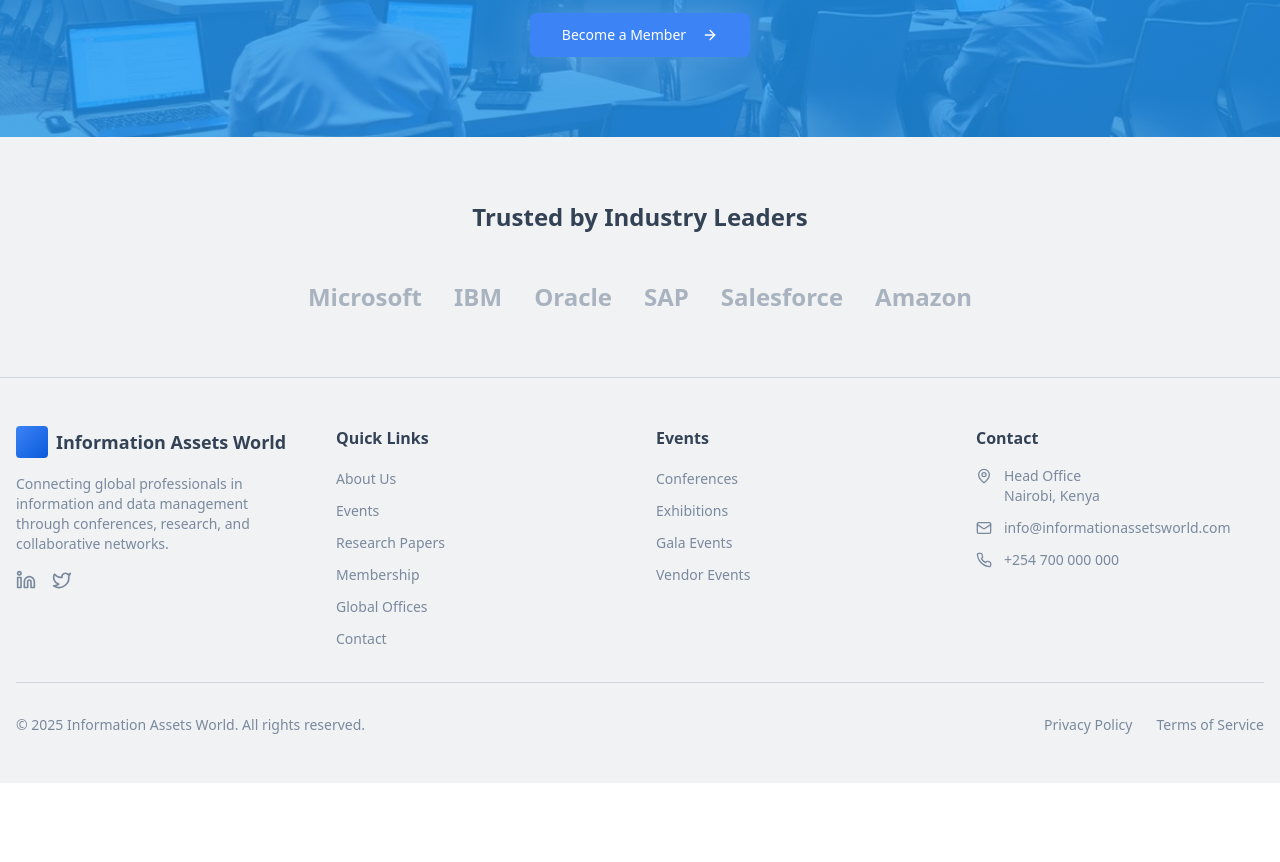
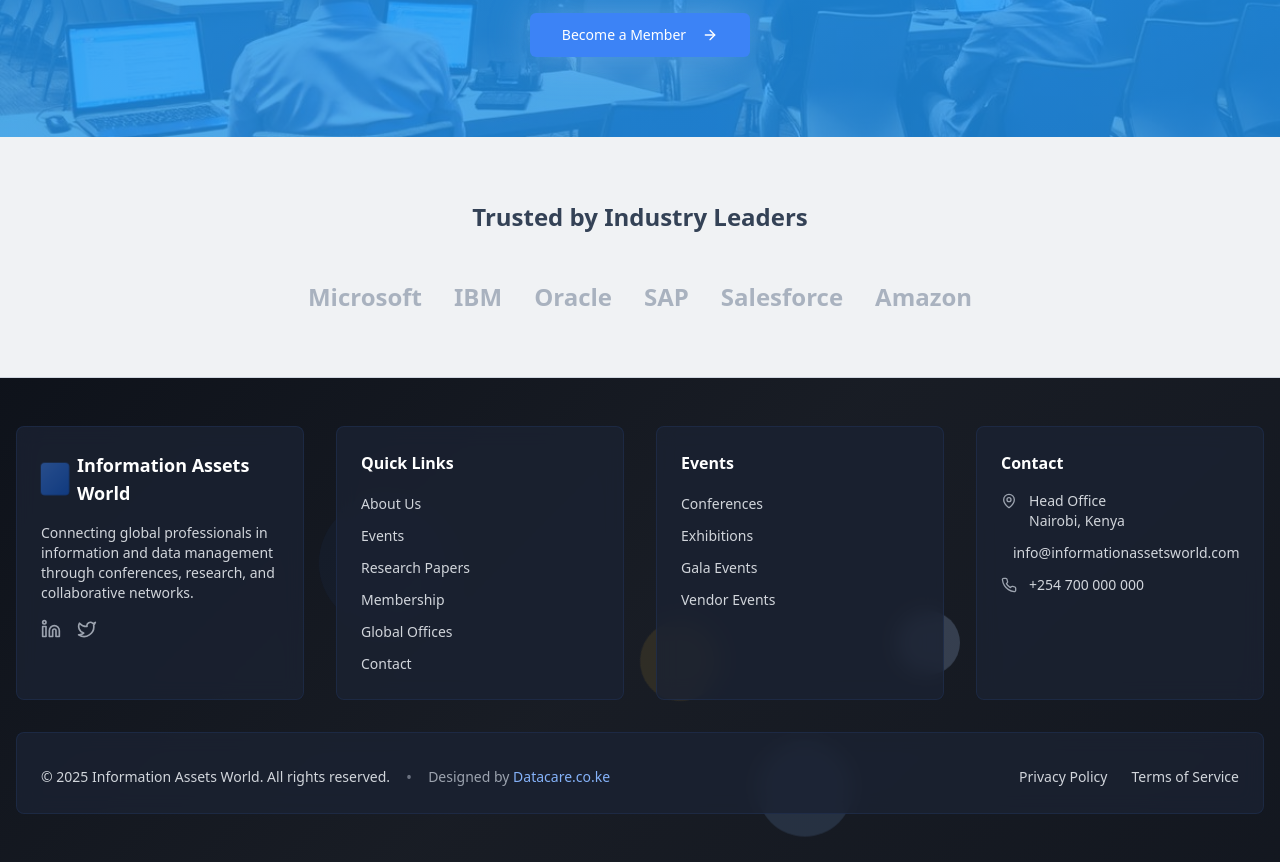
Before and after one commit to lewisgithinji/Information-Assets-World, a React (Vite) app: page / in a window 1280 px wide. Shown: the part 3589-4451 px from the top of the page. Before the commit the page ends 4372 px from the top, so only its background shows below. Built offline with nearby package versions, Linux system fonts and the light colour scheme; the HTML template or start-up script is replaced by a standard one.

Commit message:
Refactor: Enhance footer with dark theme

```diff
--- a/index.html
+++ b/index.html
@@ -5,16 +5,16 @@
     <meta name="viewport" content="width=device-width, initial-scale=1.0" />
     <title>Information Assets World - Global Network for Information Management Professionals</title>
     <meta name="description" content="Join the global network of 10,000+ information management professionals. Access conferences, research papers, and collaborate with experts worldwide." />
-    <meta name="author" content="Lovable" />
+    <meta name="author" content="Datacare.co.ke" />
 
-    <meta property="og:title" content="96db0f5f-8ef9-4960-8ead-e79a8b7fb693" />
-    <meta property="og:description" content="Lovable Generated Project" />
+    <meta property="og:title" content="Information Assets World - Global Network for Information Management Professionals" />
+    <meta property="og:description" content="Join the global network of 10,000+ information management professionals. Access conferences, research papers, and collaborate with experts worldwide." />
     <meta property="og:type" content="website" />
-    <meta property="og:image" content="https://lovable.dev/opengraph-image-p98pqg.png" />
+    <meta property="og:image" content="https://www.informationassetsworld.com/og-image.jpg" />
 
     <meta name="twitter:card" content="summary_large_image" />
-    <meta name="twitter:site" content="@lovable_dev" />
-    <meta name="twitter:image" content="https://lovable.dev/opengraph-image-p98pqg.png" />
+    <meta name="twitter:site" content="@InfoAssetsWorld" />
+    <meta name="twitter:image" content="https://www.informationassetsworld.com/og-image.jpg" />
   </head>
 
   <body>
--- a/src/components/Footer.tsx
+++ b/src/components/Footer.tsx
@@ -21,40 +21,48 @@ const Footer = () => {
   ];
 
   return (
-    <footer className="bg-secondary border-t border-border">
-      <div className="container mx-auto px-4 py-12">
+    <footer className="relative gradient-footer border-t border-glass-border overflow-hidden">
+      {/* Animated Background Elements */}
+      <div className="absolute inset-0 overflow-hidden pointer-events-none">
+        <div className="absolute top-1/4 left-1/4 w-32 h-32 rounded-full bg-primary/10 animate-rotate-slow animate-glow-pulse"></div>
+        <div className="absolute top-3/4 right-1/3 w-24 h-24 rounded-full bg-primary-light/15 animate-rotate-fast animate-float"></div>
+        <div className="absolute bottom-1/3 left-1/2 w-20 h-20 rounded-full bg-accent/10 animate-rotate-slow" style={{animationDelay: '-5s'}}></div>
+        <div className="absolute top-1/2 right-1/4 w-16 h-16 rounded-full bg-primary-glow/20 animate-float" style={{animationDelay: '-2s'}}></div>
+      </div>
+
+      <div className="container mx-auto px-4 py-12 relative z-10">
         <div className="grid grid-cols-1 md:grid-cols-4 gap-8">
           {/* Brand */}
-          <div className="space-y-4">
+          <div className="space-y-4 glass-effect rounded-lg p-6">
             <div className="flex items-center space-x-2">
-              <div className="h-8 w-8 rounded gradient-primary"></div>
-              <span className="text-lg font-bold text-foreground">
+              <div className="h-8 w-8 rounded gradient-primary animate-glow-pulse"></div>
+              <span className="text-lg font-bold text-white">
                 Information Assets World
               </span>
             </div>
-            <p className="text-sm text-muted-foreground max-w-xs">
+            <p className="text-sm text-gray-300 max-w-xs">
               Connecting global professionals in information and data management through
               conferences, research, and collaborative networks.
             </p>
             <div className="flex space-x-4">
-              <a href="#" className="text-muted-foreground hover:text-primary transition-colors">
+              <a href="#" className="text-gray-400 hover:text-primary-light transition-all duration-300 hover:scale-110 hover:drop-shadow-[0_0_8px_hsl(var(--primary-light))]">
                 <Linkedin className="h-5 w-5" />
               </a>
-              <a href="#" className="text-muted-foreground hover:text-primary transition-colors">
+              <a href="#" className="text-gray-400 hover:text-primary-light transition-all duration-300 hover:scale-110 hover:drop-shadow-[0_0_8px_hsl(var(--primary-light))]">
                 <Twitter className="h-5 w-5" />
               </a>
             </div>
           </div>
 
           {/* Quick Links */}
-          <div>
-            <h3 className="font-semibold text-foreground mb-4">Quick Links</h3>
+          <div className="glass-effect rounded-lg p-6">
+            <h3 className="font-semibold text-white mb-4">Quick Links</h3>
             <ul className="space-y-2">
               {quickLinks.map((link) => (
                 <li key={link.name}>
                   <Link
                     to={link.href}
-                    className="text-sm text-muted-foreground hover:text-primary transition-colors"
+                    className="text-sm text-gray-300 hover:text-primary-light transition-all duration-300 hover:drop-shadow-[0_0_4px_hsl(var(--primary-light))] relative inline-block after:content-[''] after:absolute after:w-full after:scale-x-0 after:h-0.5 after:bottom-0 after:left-0 after:bg-primary-light after:origin-bottom-right after:transition-transform after:duration-300 hover:after:scale-x-100 hover:after:origin-bottom-left"
                   >
                     {link.name}
                   </Link>
@@ -64,14 +72,14 @@ const Footer = () => {
           </div>
 
           {/* Events */}
-          <div>
-            <h3 className="font-semibold text-foreground mb-4">Events</h3>
+          <div className="glass-effect rounded-lg p-6">
+            <h3 className="font-semibold text-white mb-4">Events</h3>
             <ul className="space-y-2">
               {eventTypes.map((link) => (
                 <li key={link.name}>
                   <Link
                     to={link.href}
-                    className="text-sm text-muted-foreground hover:text-primary transition-colors"
+                    className="text-sm text-gray-300 hover:text-primary-light transition-all duration-300 hover:drop-shadow-[0_0_4px_hsl(var(--primary-light))] relative inline-block after:content-[''] after:absolute after:w-full after:scale-x-0 after:h-0.5 after:bottom-0 after:left-0 after:bg-primary-light after:origin-bottom-right after:transition-transform after:duration-300 hover:after:scale-x-100 hover:after:origin-bottom-left"
                   >
                     {link.name}
                   </Link>
@@ -81,25 +89,25 @@ const Footer = () => {
           </div>
 
           {/* Contact */}
-          <div>
-            <h3 className="font-semibold text-foreground mb-4">Contact</h3>
+          <div className="glass-effect rounded-lg p-6">
+            <h3 className="font-semibold text-white mb-4">Contact</h3>
             <div className="space-y-3">
               <div className="flex items-start space-x-3">
-                <MapPin className="h-4 w-4 text-muted-foreground mt-0.5" />
-                <div className="text-sm text-muted-foreground">
+                <MapPin className="h-4 w-4 text-gray-400 mt-0.5" />
+                <div className="text-sm text-gray-300">
                   <p>Head Office</p>
                   <p>Nairobi, Kenya</p>
                 </div>
               </div>
               <div className="flex items-center space-x-3">
-                <Mail className="h-4 w-4 text-muted-foreground" />
-                <span className="text-sm text-muted-foreground">
+                <Mail className="h-4 w-4 text-gray-400" />
+                <span className="text-sm text-gray-300">
                   info@informationassetsworld.com
                 </span>
               </div>
               <div className="flex items-center space-x-3">
-                <Phone className="h-4 w-4 text-muted-foreground" />
-                <span className="text-sm text-muted-foreground">
+                <Phone className="h-4 w-4 text-gray-400" />
+                <span className="text-sm text-gray-300">
                   +254 700 000 000
                 </span>
               </div>
@@ -108,15 +116,21 @@ const Footer = () => {
         </div>
 
         {/* Bottom Bar */}
-        <div className="border-t border-border mt-8 pt-8 flex flex-col md:flex-row justify-between items-center">
-          <p className="text-sm text-muted-foreground">
-            © {currentYear} Information Assets World. All rights reserved.
-          </p>
+        <div className="border-t border-glass-border mt-8 pt-8 flex flex-col md:flex-row justify-between items-center glass-effect rounded-lg p-6">
+          <div className="flex flex-col md:flex-row items-center space-y-2 md:space-y-0 md:space-x-4">
+            <p className="text-sm text-gray-300">
+              © {currentYear} Information Assets World. All rights reserved.
+            </p>
+            <span className="hidden md:inline text-gray-500">•</span>
+            <p className="text-sm text-gray-400">
+              Designed by <a href="https://datacare.co.ke" target="_blank" rel="noopener noreferrer" className="text-primary-light hover:text-primary transition-colors hover:drop-shadow-[0_0_4px_hsl(var(--primary-light))]">Datacare.co.ke</a>
+            </p>
+          </div>
           <div className="flex space-x-6 mt-4 md:mt-0">
-            <Link to="/privacy" className="text-sm text-muted-foreground hover:text-primary transition-colors">
+            <Link to="/privacy" className="text-sm text-gray-300 hover:text-primary-light transition-all duration-300 hover:drop-shadow-[0_0_4px_hsl(var(--primary-light))]">
               Privacy Policy
             </Link>
-            <Link to="/terms" className="text-sm text-muted-foreground hover:text-primary transition-colors">
+            <Link to="/terms" className="text-sm text-gray-300 hover:text-primary-light transition-all duration-300 hover:drop-shadow-[0_0_4px_hsl(var(--primary-light))]">
               Terms of Service
             </Link>
           </div>
--- a/src/index.css
+++ b/src/index.css
@@ -63,6 +63,7 @@
     /* Gradients */
     --gradient-primary: linear-gradient(135deg, hsl(217 91% 60%), hsl(217 91% 45%));
     --gradient-hero: linear-gradient(135deg, hsl(217 91% 60%) 0%, hsl(185 85% 45%) 100%);
+    --gradient-footer: linear-gradient(135deg, hsl(220 30% 8%) 0%, hsl(220 20% 12%) 50%, hsl(220 25% 10%) 100%);
     --gradient-subtle: linear-gradient(180deg, hsl(0 0% 100%) 0%, hsl(215 15% 98%) 100%);
 
     /* Shadows */
@@ -71,6 +72,10 @@
     --shadow-lg: 0 10px 15px -3px hsl(215 25% 27% / 0.1), 0 4px 6px -2px hsl(215 25% 27% / 0.05);
     --shadow-primary: 0 10px 30px -10px hsl(217 91% 60% / 0.3);
     --shadow-glow: 0 0 40px hsl(217 91% 85% / 0.4);
+
+    /* Glass Effect */
+    --glass-bg: hsla(220, 30%, 15%, 0.8);
+    --glass-border: hsla(220, 50%, 30%, 0.3);
 
     /* Animations */
     --transition-smooth: all 0.3s cubic-bezier(0.4, 0, 0.2, 1);
@@ -150,12 +155,38 @@
     animation: slide-up 0.8s ease-out forwards;
   }
 
+  .animate-rotate-slow {
+    animation: rotate-slow 20s linear infinite;
+  }
+
+  .animate-rotate-fast {
+    animation: rotate-fast 8s linear infinite;
+  }
+
+  .animate-glow-pulse {
+    animation: glow-pulse 3s ease-in-out infinite;
+  }
+
+  .animate-float {
+    animation: float 6s ease-in-out infinite;
+  }
+
   .gradient-primary {
     background: var(--gradient-primary);
   }
 
   .gradient-hero {
     background: var(--gradient-hero);
+  }
+
+  .gradient-footer {
+    background: var(--gradient-footer);
+  }
+
+  .glass-effect {
+    background: var(--glass-bg);
+    backdrop-filter: blur(10px);
+    border: 1px solid var(--glass-border);
   }
 
   .shadow-primary {
@@ -176,3 +207,41 @@
   from { opacity: 0; transform: translateY(40px); }
   to { opacity: 1; transform: translateY(0); }
 }
+
+@keyframes rotate-slow {
+  from {
+    transform: rotate(0deg);
+  }
+  to {
+    transform: rotate(360deg);
+  }
+}
+
+@keyframes rotate-fast {
+  from {
+    transform: rotate(0deg);
+  }
+  to {
+    transform: rotate(360deg);
+  }
+}
+
+@keyframes glow-pulse {
+  0%, 100% {
+    opacity: 0.4;
+    transform: scale(1);
+  }
+  50% {
+    opacity: 0.8;
+    transform: scale(1.1);
+  }
+}
+
+@keyframes float {
+  0%, 100% {
+    transform: translateY(0px);
+  }
+  50% {
+    transform: translateY(-10px);
+  }
+}
```
